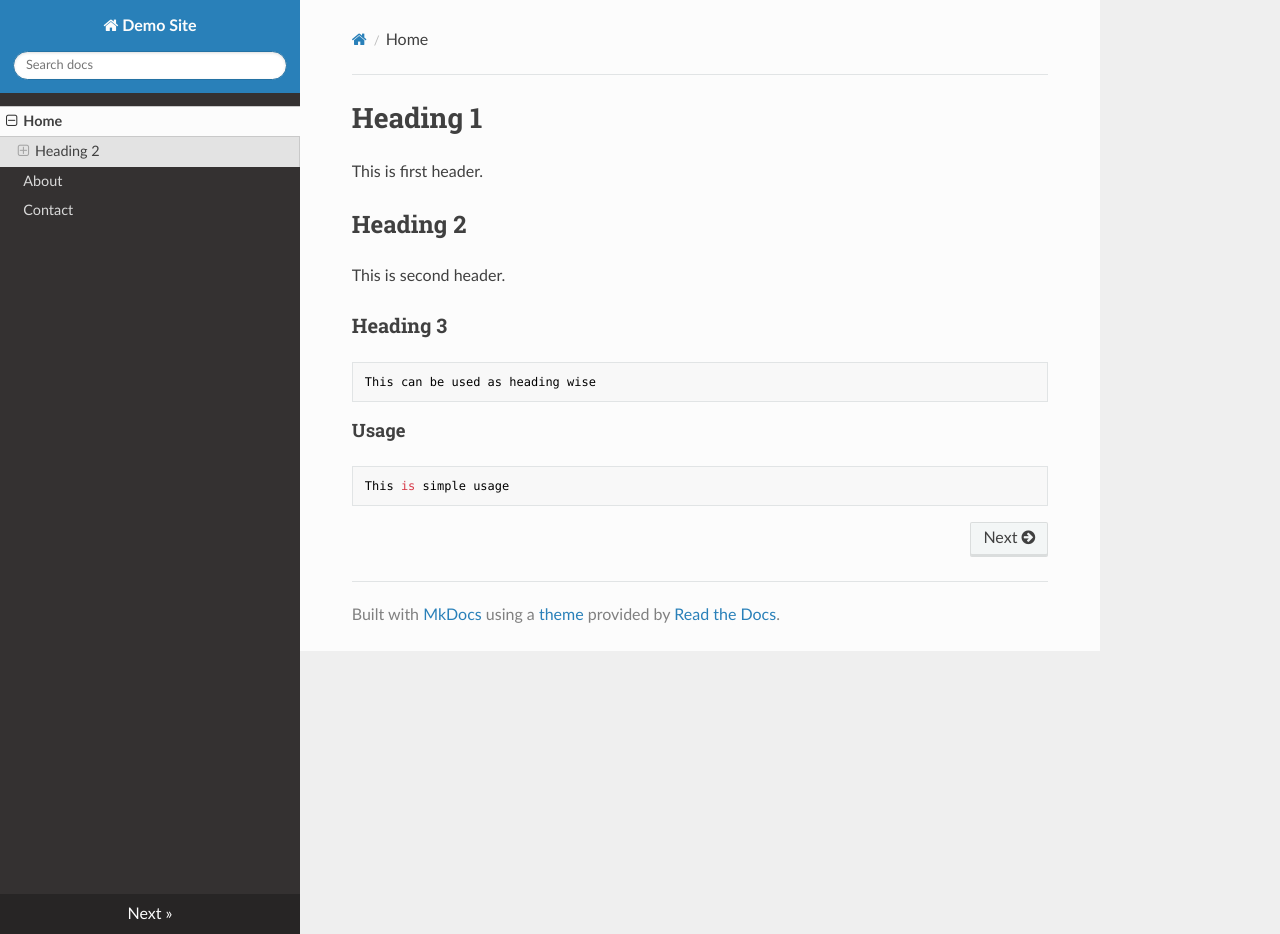
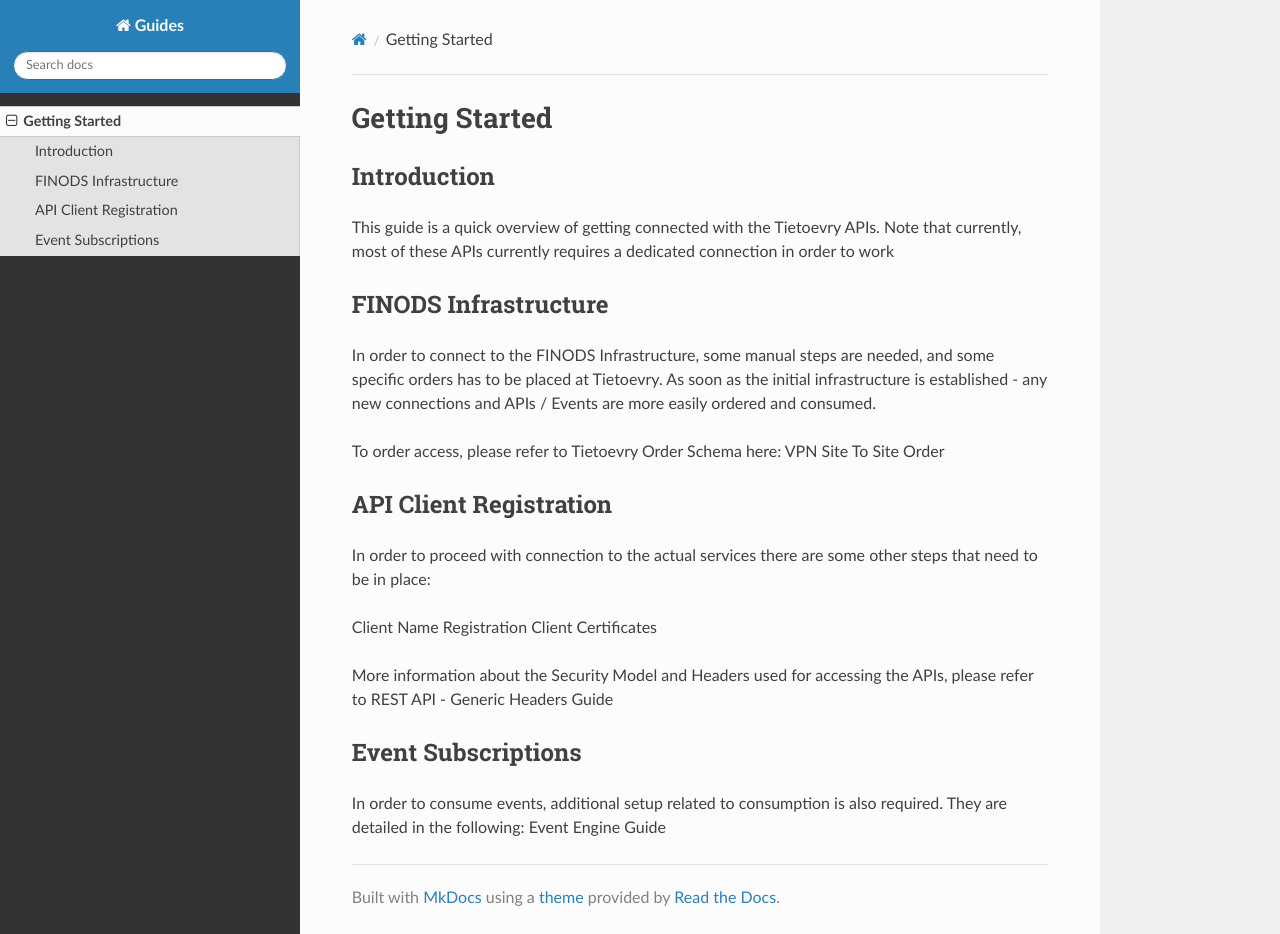
Before and after one commit to navi771/demo-mkdocs, an MkDocs documentation site: the page built from docs/index.md, in a window 1280 px wide and 934 px high. Built offline with MkDocs 1.6.1, drawn with Linux system fonts in a browser that asks for light colours; nearby versions of some CDN libraries.

Commit message:
guides page chngs

````diff
--- a/docs/index.md
+++ b/docs/index.md
@@ -1,12 +1,25 @@
-#Heading 1
-This is first header.
-##Heading 2
-This is second header.
-###Heading 3
-```bash
-This can be used as heading wise
-```
-####Usage
-```
-This is simple usage
-```
+# Getting Started
+
+<!-- For full documentation visit [mkdocs.org](https://www.mkdocs.org). -->
+
+## Introduction
+
+This guide is a quick overview of getting connected with the Tietoevry APIs. Note that currently, most of these APIs currently requires a dedicated connection in order to work
+
+## FINODS Infrastructure
+
+   In order to connect to the FINODS Infrastructure, some manual steps are needed, and some specific orders has to be placed at Tietoevry. As soon as the initial infrastructure is established - any new connections and APIs / Events are more easily ordered and consumed.
+
+To order access, please refer to Tietoevry Order Schema here: VPN Site To Site Order
+
+## API Client Registration
+In order to proceed with connection to the actual services there are some other steps that need to be in place:
+
+Client Name Registration
+Client Certificates
+
+More information about the Security Model and Headers used for accessing the APIs, please refer to REST API - Generic Headers Guide
+
+## Event Subscriptions
+
+In order to consume events, additional setup related to consumption is also required. They are detailed in the following: Event Engine Guide
--- a/mkdocs.yml
+++ b/mkdocs.yml
@@ -1,7 +1,7 @@
-site_name: Demo Site
+site_name: Guides
 site_url: https://example.com/
 nav:
-    - Home: index.md
-    - About: about.md
-    - Contact: contact.md
+    - Getting Started: index.md
+    # - About: about.md
+    # - Contact: contact.md
 theme: readthedocs
````
